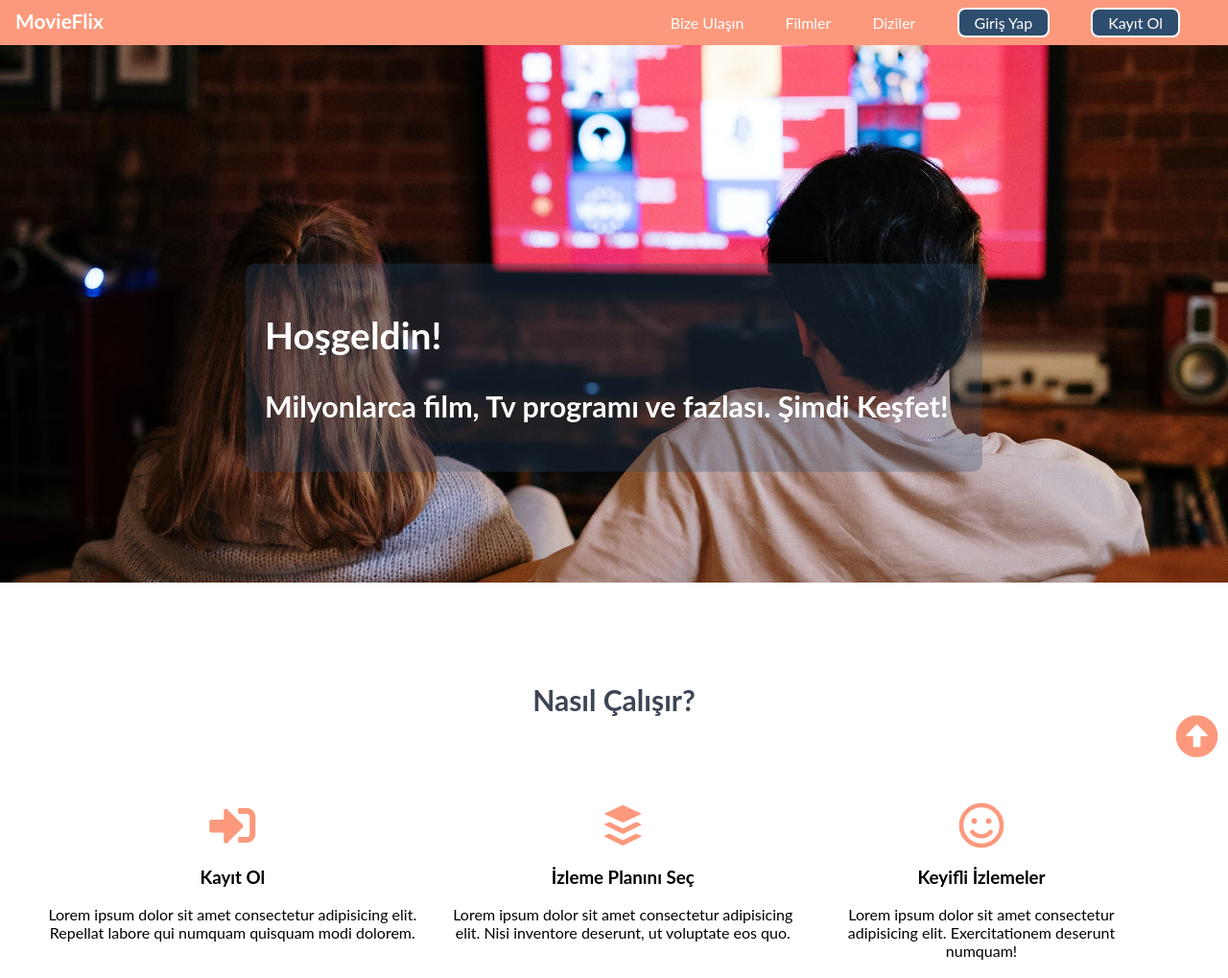
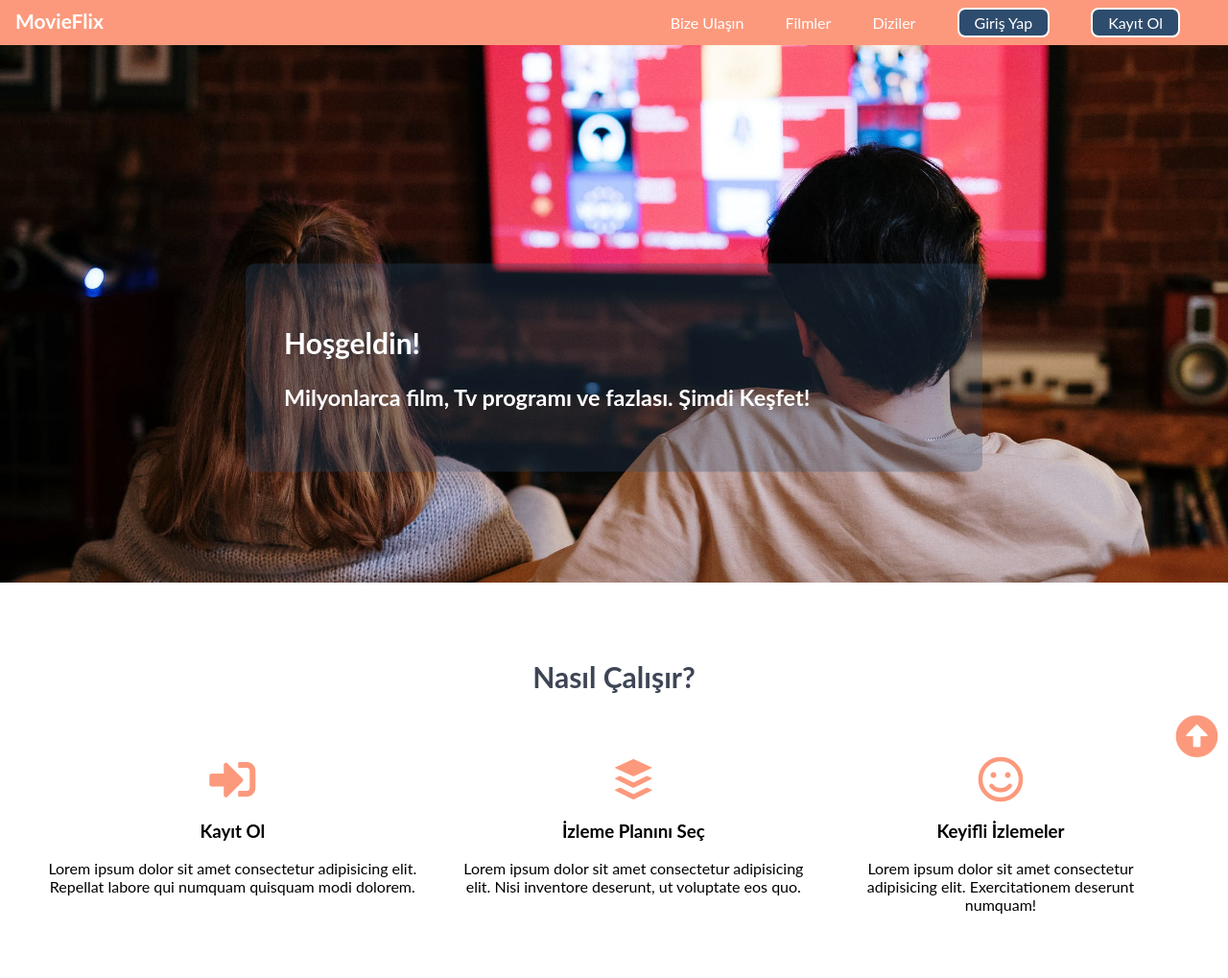
Before and after one commit to aydinhakan/MoviesApp, a plain HTML site: page index.html in a window 1280 px wide. Shown: the top 1019 px of the page at 96% size. Drawn offline with Linux system fonts and the light colour scheme.

Commit message:
Fixed 1.0

```diff
--- a/respons.css
+++ b/respons.css
@@ -6,11 +6,12 @@
 
 html {
     scroll-behavior: smooth;
+    font-size: 62.5%;
 }
 
 .main_header {
     background-color: #FC997C;
-    padding: 8px 16px;
+    padding: .8rem 1.6rem;
 }
 
 .main_nav {
@@ -72,6 +73,7 @@ html {
 body {
     margin: 0;
     font-family: 'Lato', sans-serif;
+    font-size: 1.6rem;
 }
 
 #showcase {
@@ -90,11 +92,11 @@ body {
     left: 50%;
     transform: translate(-50%, -50%);
     color: #fff;
-    font-size: 30px;
     background: rgba(46, 76, 109, 0.3);
-    padding: 20px;
+    padding: 4rem;
     width: 60%;
-    border-radius: 10px;
+    border-radius: 1rem;
+    font-size: 2rem;
 
 }
 
@@ -113,26 +115,18 @@ body {
         height: 50vh;
     }
 
-    #showcase .content {
-        font-size: 23px;
-    }
 }
 
 @media (min-width: 768px) {
     #showcase {
         height: 60vh;
     }
-    #showcase .content {
-        font-size: 25px;
-    }
+
 }
 
 @media (min-width: 992px) {
     #showcase {
         height: 70vh;
-    }
-    #showcase .content {
-        font-size: 26px;
     }
 }
 
@@ -216,6 +210,7 @@ p {
     border-radius: 3px;
     display: inline-block;
     margin-top: 15px;
+    transition-duration: 0.2s;
 }
 
 #features a:hover {
```
